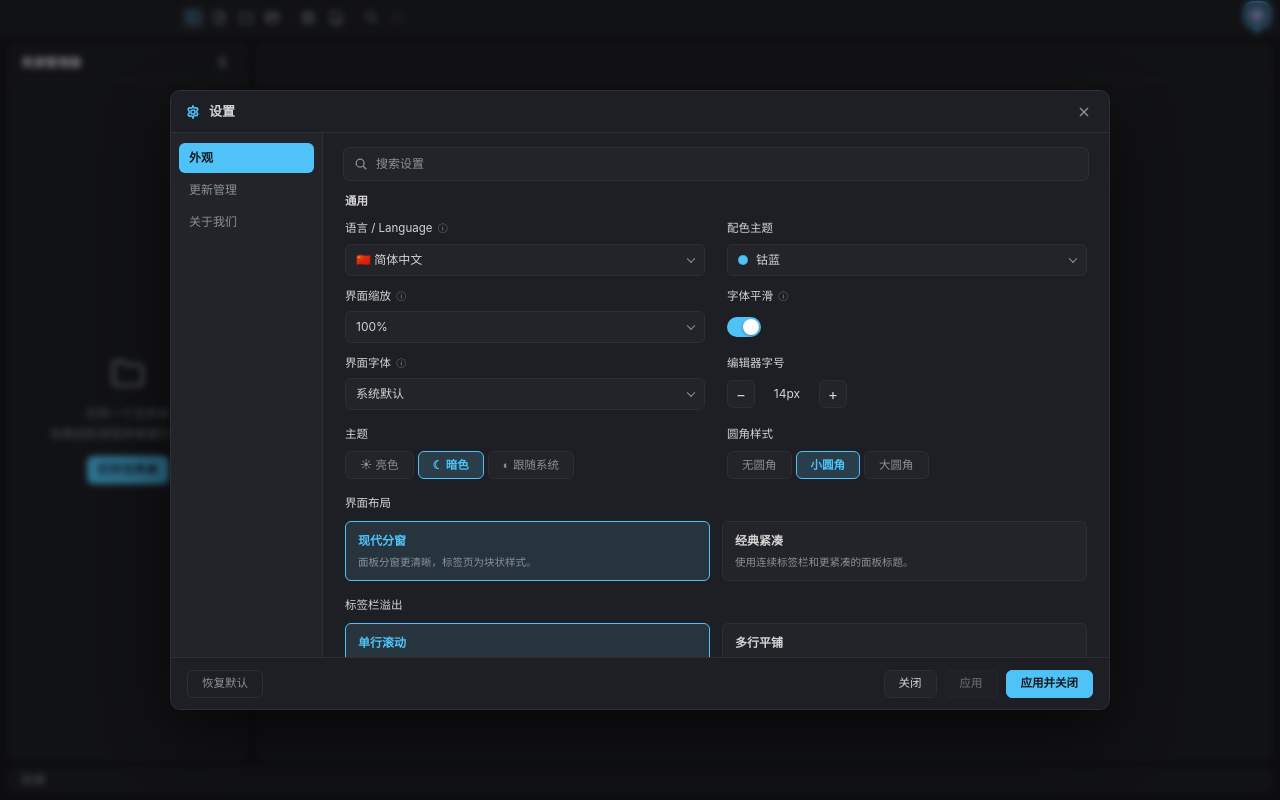
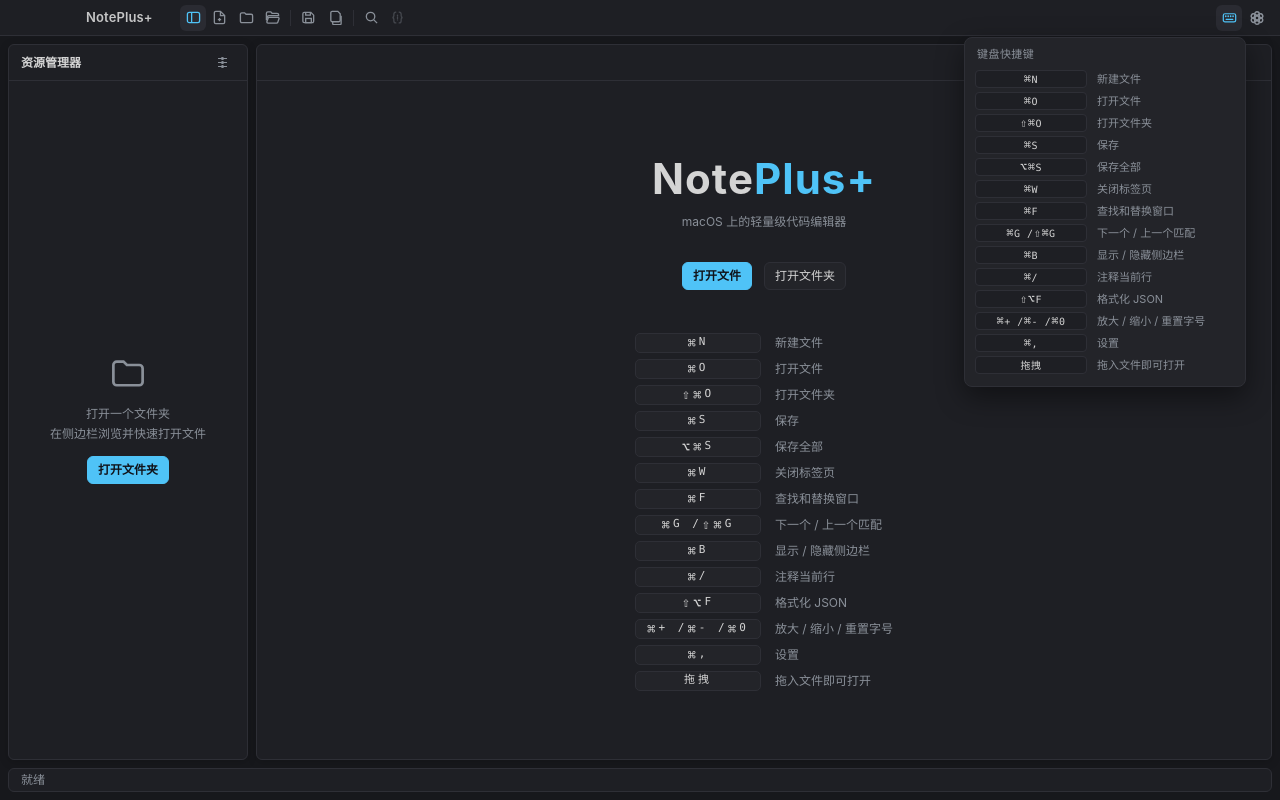
Before and after one commit to jingxuehui/NotePlus-Plus, a Vue app: page / in a window 1280 px wide. Both pictures are taken after a click on the element 1257 px from the left and 17 px from the top of the page. Built offline with nearby package versions, Linux system fonts and the light colour scheme.

Commit message:
feat: 标题栏自绘应用标题（隐藏系统标题），设置入口改为与工具栏一致的线框图标，快捷键数据抽为共享模块供欢迎页与标题栏提示复用

```diff
--- a/src-tauri/tauri.conf.json
+++ b/src-tauri/tauri.conf.json
@@ -19,7 +19,8 @@
         "minHeight": 600,
         "center": true,
         "dragDropEnabled": true,
-        "titleBarStyle": "Overlay"
+        "titleBarStyle": "Overlay",
+        "hiddenTitle": true
       }
     ],
     "security": {
@@ -30,7 +31,10 @@
     "active": true,
     "category": "DeveloperTool",
     "copyright": "© 2026 NotePlus+",
-    "targets": ["app", "dmg"],
+    "targets": [
+      "app",
+      "dmg"
+    ],
     "icon": [
       "icons/32x32.png",
       "icons/128x128.png",
--- /dev/null
+++ b/src/components/ShortcutHint.vue
@@ -0,0 +1,126 @@
+<script setup lang="ts">
+import { onBeforeUnmount, onMounted, ref } from "vue";
+import { SHORTCUTS } from "@/data/shortcuts";
+
+const open = ref(false);
+const root = ref<HTMLDivElement | null>(null);
+
+const SYM_RE = /^[⌘⇧⌥⌃]$/;
+function parts(k: string): string[] {
+  return k.match(/[⌘⇧⌥⌃]|[^⌘⇧⌥⌃]+/g) ?? [k];
+}
+
+function onDocClick(e: MouseEvent) {
+  if (open.value && root.value && !root.value.contains(e.target as Node)) open.value = false;
+}
+function onKey(e: KeyboardEvent) {
+  if (e.key === "Escape") open.value = false;
+}
+
+onMounted(() => {
+  document.addEventListener("mousedown", onDocClick);
+  document.addEventListener("keydown", onKey);
+});
+onBeforeUnmount(() => {
+  document.removeEventListener("mousedown", onDocClick);
+  document.removeEventListener("keydown", onKey);
+});
+</script>
+
+<template>
+  <div ref="root" class="hint-root">
+    <span
+      class="icon-btn"
+      :class="{ active: open }"
+      title="快捷键提示"
+      @click="open = !open"
+    >
+      <svg width="15" height="15" viewBox="0 0 16 16" fill="none" stroke="currentColor" stroke-width="1.3">
+        <rect x="1.4" y="4" width="13.2" height="8.6" rx="1.8" />
+        <line x1="4" y1="6.6" x2="4" y2="6.7" stroke-width="1.8" stroke-linecap="round" />
+        <line x1="6.6" y1="6.6" x2="6.6" y2="6.7" stroke-width="1.8" stroke-linecap="round" />
+        <line x1="9.2" y1="6.6" x2="9.2" y2="6.7" stroke-width="1.8" stroke-linecap="round" />
+        <line x1="11.8" y1="6.6" x2="11.8" y2="6.7" stroke-width="1.8" stroke-linecap="round" />
+        <line x1="4.4" y1="9.9" x2="11.6" y2="9.9" stroke-linecap="round" />
+      </svg>
+    </span>
+
+    <div v-if="open" class="hint-pop">
+      <div class="hint-title">键盘快捷键</div>
+      <div v-for="s in SHORTCUTS" :key="s.k" class="hint-row">
+        <span class="hint-key"
+          ><template v-for="(p, i) in parts(s.k)" :key="i"
+            ><span v-if="SYM_RE.test(p)" class="sym">{{ p }}</span
+            ><template v-else>{{ p }}</template></template
+          ></span
+        >
+        <span class="hint-label">{{ s.label }}</span>
+      </div>
+    </div>
+  </div>
+</template>
+
+<style scoped>
+.hint-root {
+  position: relative;
+  display: flex;
+  align-items: center;
+  flex-shrink: 0;
+}
+.hint-pop {
+  position: absolute;
+  top: 32px;
+  right: -4px;
+  width: 282px;
+  max-height: calc(100vh - 64px);
+  overflow: auto;
+  padding: 8px 10px 10px;
+  background: var(--panel-2);
+  border: 1px solid var(--border);
+  border-radius: 8px;
+  box-shadow: 0 10px 28px rgba(0, 0, 0, 0.45);
+  z-index: 50;
+}
+.hint-title {
+  font-size: 11px;
+  color: var(--muted);
+  letter-spacing: 0.04em;
+  margin: 0 0 6px 2px;
+}
+.hint-row {
+  display: flex;
+  align-items: center;
+  gap: 10px;
+  height: 22px;
+}
+.hint-key {
+  flex-shrink: 0;
+  width: 112px;
+  display: inline-flex;
+  align-items: center;
+  justify-content: center;
+  height: 18px;
+  box-sizing: border-box;
+  padding: 0 4px;
+  font-family: "SF Mono", Menlo, monospace;
+  font-size: 10px;
+  letter-spacing: 0.5px;
+  color: var(--text);
+  background: var(--panel);
+  border: 1px solid var(--border);
+  border-radius: 4px;
+  white-space: nowrap;
+}
+.hint-key .sym {
+  font-size: 12px;
+  line-height: 1;
+}
+.hint-label {
+  flex: 1;
+  font-size: 11px;
+  color: var(--muted);
+  white-space: nowrap;
+  overflow: hidden;
+  text-overflow: ellipsis;
+}
+</style>
--- a/src/components/TitleBar.vue
+++ b/src/components/TitleBar.vue
@@ -4,6 +4,7 @@ import { ui, toggleSettings } from "@/stores/ui";
 import { openFindWindow } from "@/find/bridge";
 import { activeTab } from "@/stores/tabs";
 import { formatJsonDocument } from "@/editor/format";
+import ShortcutHint from "./ShortcutHint.vue";
 
 const emit = defineEmits<{
   new: [];
@@ -18,7 +19,9 @@ const emit = defineEmits<{
   <!-- 自绘标题栏：红绿灯由系统绘制在左侧，工具栏按钮与标题同一行 -->
   <div class="titlebar" data-tauri-drag-region>
     <!-- 红绿灯 + 系统原生标题占用的区域，标题由系统绘制，避免重复 -->
-    <div class="traffic-light-space" data-tauri-drag-region></div>
+    <div class="traffic-light-space" data-tauri-drag-region>
+      <span class="app-title" data-tauri-drag-region>NotePlus+</span>
+    </div>
 
     <div class="toolbar">
       <span
@@ -86,24 +89,22 @@ const emit = defineEmits<{
 
     <div class="titlebar-fill" data-tauri-drag-region></div>
 
-    <!-- 右上角设置入口 -->
+    <!-- 快捷键提示 -->
+    <ShortcutHint />
+
+    <!-- 右上角设置入口（与其他工具栏按钮一致的透明样式） -->
     <span
       class="settings-trigger"
       :class="{ active: ui.showSettings }"
       title="设置 (⌘,)"
       @click="toggleSettings()"
     >
-      <span class="settings-icon-box">
-        <svg width="16" height="16" viewBox="0 0 24 24">
-          <g fill="none" stroke="#a8c7ff" stroke-width="2.4">
-            <rect x="8.6" y="2.6" width="6.8" height="18.8" rx="3.4" />
-            <rect x="8.6" y="2.6" width="6.8" height="18.8" rx="3.4" transform="rotate(60 12 12)" />
-            <rect x="8.6" y="2.6" width="6.8" height="18.8" rx="3.4" transform="rotate(120 12 12)" />
-          </g>
-          <circle cx="12" cy="12" r="3.2" fill="#3c4a63" />
-        </svg>
-      </span>
-      <span class="settings-dot"></span>
+      <svg width="16" height="16" viewBox="0 0 24 24" fill="none" stroke="currentColor" stroke-width="2.2">
+        <rect x="8.6" y="2.6" width="6.8" height="18.8" rx="3.4" />
+        <rect x="8.6" y="2.6" width="6.8" height="18.8" rx="3.4" transform="rotate(60 12 12)" />
+        <rect x="8.6" y="2.6" width="6.8" height="18.8" rx="3.4" transform="rotate(120 12 12)" />
+        <circle cx="12" cy="12" r="3.2" />
+      </svg>
     </span>
   </div>
 </template>
@@ -120,10 +121,22 @@ const emit = defineEmits<{
   user-select: none;
 }
 .traffic-light-space {
-  /* 红绿灯 + 系统原生标题「NotePlus+」，再留 30pt 间距给工具栏 */
+  /* 红绿灯占位 + 自绘标题（系统标题已用 hiddenTitle 隐藏，避免浅色主题下白字消失） */
   width: 180px;
   flex-shrink: 0;
   align-self: stretch;
+  display: flex;
+  align-items: center;
+  padding-left: 86px;
+  pointer-events: none;
+}
+.app-title {
+  font-size: 13px;
+  font-weight: 600;
+  color: var(--text);
+  opacity: 0.92;
+  letter-spacing: 0.01em;
+  white-space: nowrap;
 }
 .toolbar {
   display: flex;
@@ -140,40 +153,23 @@ const emit = defineEmits<{
   pointer-events: none;
 }
 .settings-trigger {
-  display: flex;
-  flex-direction: column;
-  align-items: center;
-  justify-content: center;
-  gap: 2px;
-  width: 26px;
-  height: 32px;
-  cursor: pointer;
-  flex-shrink: 0;
-}
-.settings-icon-box {
   display: inline-flex;
   align-items: center;
   justify-content: center;
-  width: 23px;
-  height: 23px;
-  border-radius: 7px;
-  background: #3c4a63;
-  transition: background 0.15s, box-shadow 0.15s;
+  width: 26px;
+  height: 26px;
+  margin-left: 2px;
+  border-radius: 6px;
+  color: var(--muted);
+  cursor: pointer;
+  flex-shrink: 0;
+  transition: background 0.15s, color 0.15s;
 }
-.settings-trigger:hover .settings-icon-box {
-  background: #46587a;
+.settings-trigger:hover {
+  background: var(--hover);
+  color: var(--text);
 }
-.settings-trigger.active .settings-icon-box {
-  box-shadow: 0 0 0 2px var(--accent);
-}
-.settings-dot {
-  width: 4px;
-  height: 4px;
-  border-radius: 50%;
-  background: #6f86ab;
-}
-.settings-trigger.active .settings-dot {
-  background: var(--accent);
-  box-shadow: 0 0 5px var(--accent);
+.settings-trigger.active {
+  color: var(--accent);
 }
 </style>
--- a/src/components/Welcome.vue
+++ b/src/components/Welcome.vue
@@ -1,6 +1,7 @@
 <script setup lang="ts">
 import { ref } from "vue";
 import { getRecent, clearRecent } from "@/stores/recent";
+import { SHORTCUTS } from "@/data/shortcuts";
 
 const emit = defineEmits<{
   open: [];
@@ -15,26 +16,9 @@ function clearAll() {
   recent.value = [];
 }
 
-interface Shortcut {
-  k: string;
-  label: string;
-}
-const shortcuts: Shortcut[] = [
-  { k: "⌘N", label: "新建文件" },
-  { k: "⌘O", label: "打开文件" },
-  { k: "⇧⌘O", label: "打开文件夹" },
-  { k: "⌘S", label: "保存" },
-  { k: "⌥⌘S", label: "保存全部" },
-  { k: "⌘W", label: "关闭标签页" },
-  { k: "⌘F", label: "查找和替换窗口" },
-  { k: "⌘G / ⇧⌘G", label: "下一个 / 上一个匹配" },
-  { k: "⌘B", label: "显示 / 隐藏侧边栏" },
-  { k: "⌘/", label: "注释当前行" },
-  { k: "⇧⌥F", label: "格式化 JSON" },
-  { k: "⌘+ / ⌘- / ⌘0", label: "放大 / 缩小 / 重置字号" },
-  { k: "⌘,", label: "设置" },
-  { k: "拖拽", label: "拖入文件即可打开" },
-];
+// 快捷键列表与标题栏的快捷键提示共用同一份数据
+const shortcuts = SHORTCUTS;
+
 
 // ⌘⇧⌥ 等符号在 SF Mono 里字形偏小，拆出来单独放大，与字母视觉等大；
 // 每个符号独立成段，便于单独微调（如 ⇧ 基线偏低）
--- /dev/null
+++ b/src/data/shortcuts.ts
@@ -0,0 +1,22 @@
+export interface Shortcut {
+  k: string;
+  label: string;
+}
+
+/** 全局快捷键说明：欢迎页与标题栏的快捷键提示共用同一份数据 */
+export const SHORTCUTS: Shortcut[] = [
+  { k: "⌘N", label: "新建文件" },
+  { k: "⌘O", label: "打开文件" },
+  { k: "⇧⌘O", label: "打开文件夹" },
+  { k: "⌘S", label: "保存" },
+  { k: "⌥⌘S", label: "保存全部" },
+  { k: "⌘W", label: "关闭标签页" },
+  { k: "⌘F", label: "查找和替换窗口" },
+  { k: "⌘G / ⇧⌘G", label: "下一个 / 上一个匹配" },
+  { k: "⌘B", label: "显示 / 隐藏侧边栏" },
+  { k: "⌘/", label: "注释当前行" },
+  { k: "⇧⌥F", label: "格式化 JSON" },
+  { k: "⌘+ / ⌘- / ⌘0", label: "放大 / 缩小 / 重置字号" },
+  { k: "⌘,", label: "设置" },
+  { k: "拖拽", label: "拖入文件即可打开" },
+];
```
